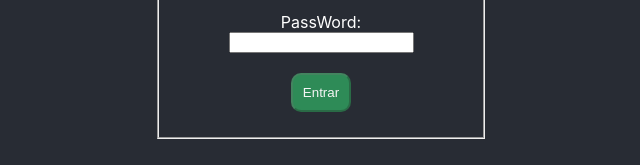
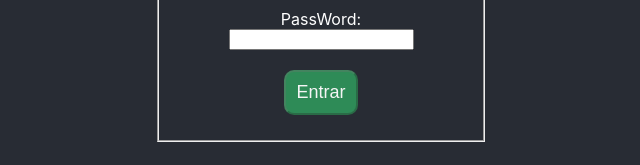
Before and after one commit to cae07/sd-013-a-project-trybewallet, a React (Create React App) app: page / in a window 1280 px wide. Shown: the part 553-718 px from the top of the page, without its empty margins (319-959 px from the left). Built offline with nearby package versions, Linux system fonts and the light colour scheme.

Commit message:
a little detail took me my day! -tird requirement finally solvedgit add .

```diff
--- a/src/App.css
+++ b/src/App.css
@@ -27,6 +27,7 @@
   border-radius: 10px;
   color: whitesmoke;
   display: flex;
+  font-size: large;
   flex-direction: column;
   margin: 5% auto;
   padding: 10px;
--- a/src/pages/Login.js
+++ b/src/pages/Login.js
@@ -19,7 +19,8 @@ class Login extends React.Component {
 
   onSubmitForm() {
     const { onSubmit, history } = this.props;
-    onSubmit(this.state);
+    const { email } = this.state;
+    onSubmit(email);
     history.push('/carteira');
   }
 
```
